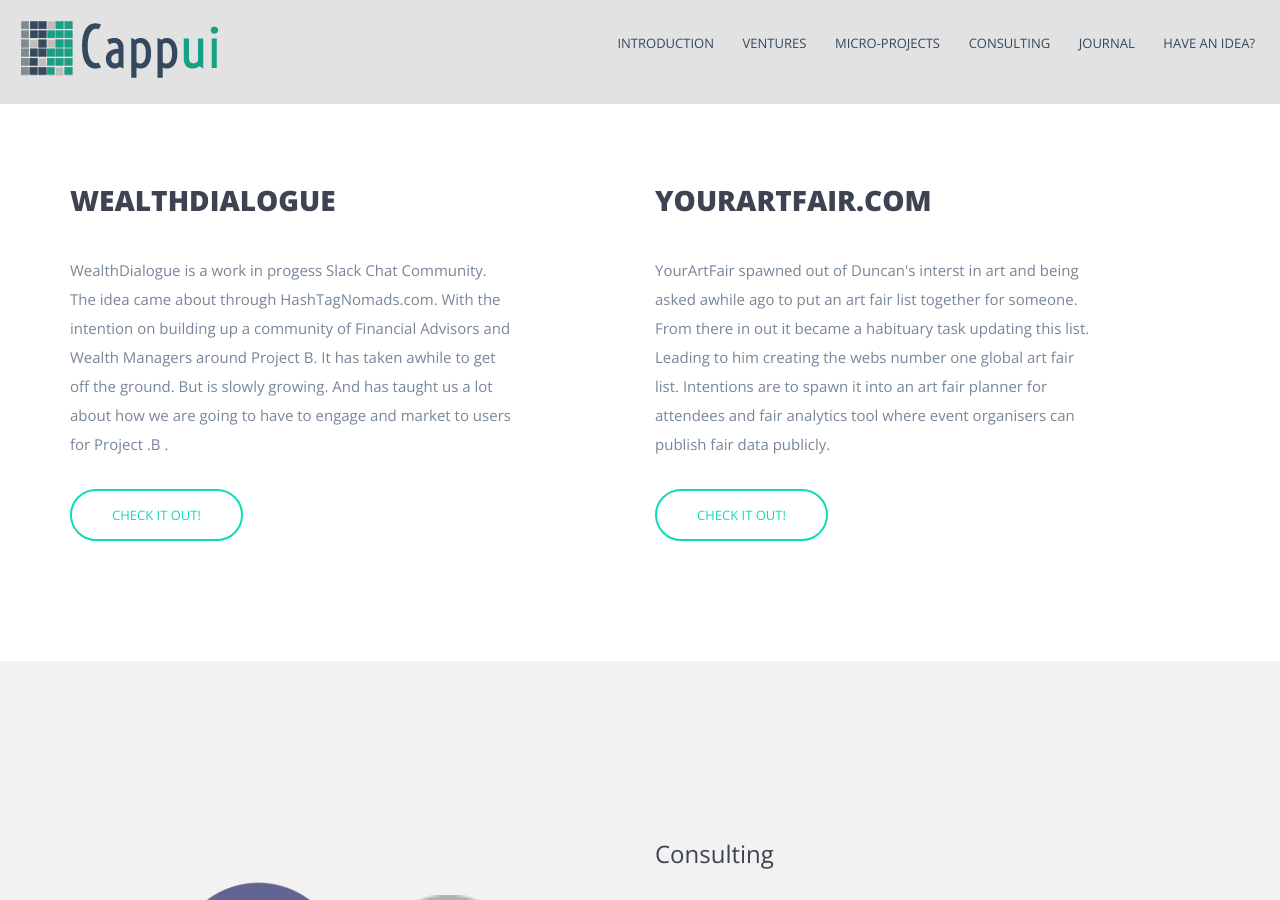
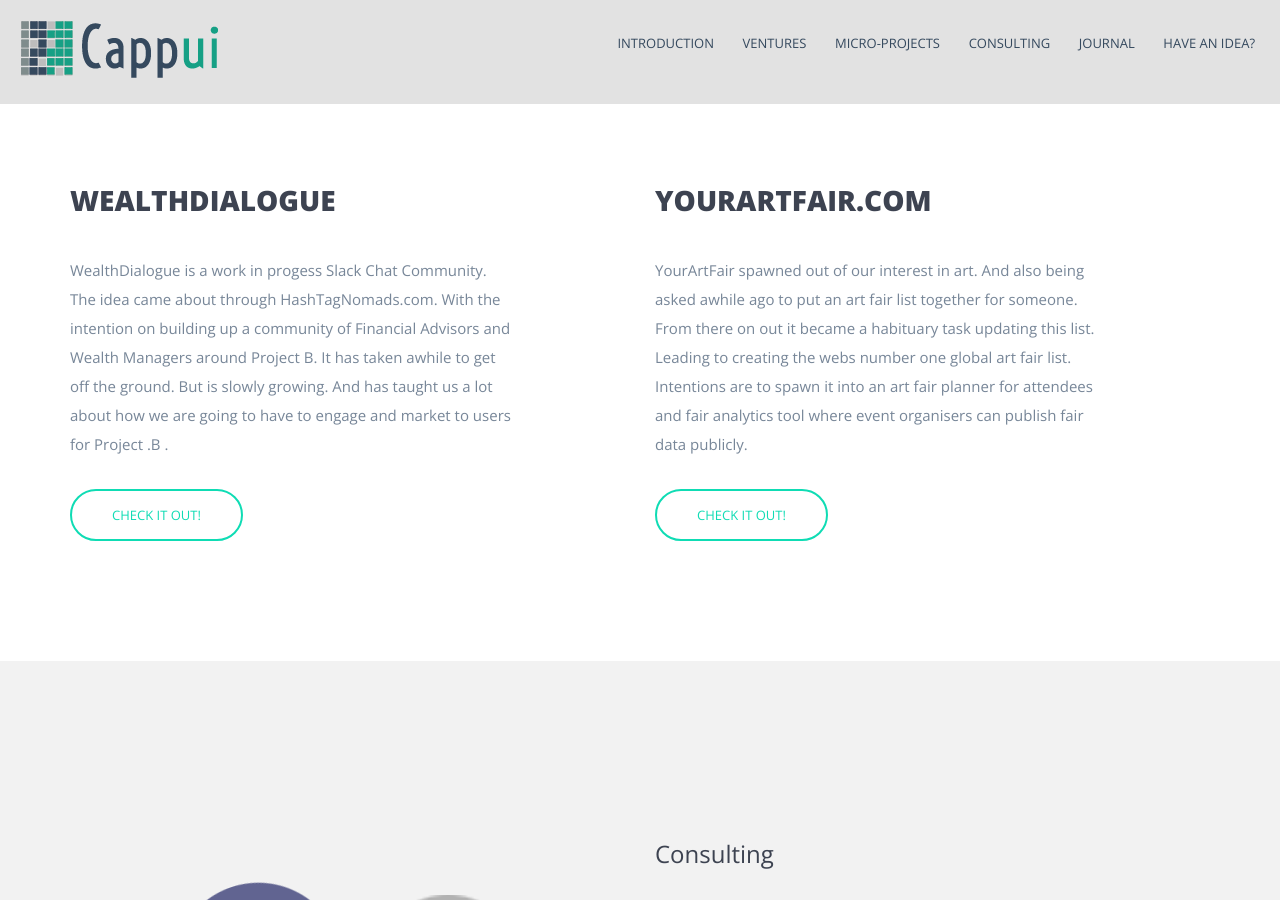
Before and after one commit to Cappui/Cappui-Website, a Jekyll site: the page built from index.html, in a window 1280 px wide and 900 px high, scrolled down 2289 px. Built offline with Jekyll 4.4.1, drawn with Linux system fonts in a browser that asks for light colours; nearby versions of some CDN libraries; library files that are not in the unit come from our copies; a style sheet for code colours, icons or effects is not loaded.

Commit message:
Updated index.html

```diff
--- a/index.html
+++ b/index.html
@@ -122,7 +122,7 @@
                     <div class="intro-content">
                         <h5>YourArtFair.com</h5>
                         <p></p>
-                        <p>YourArtFair spawned out of Duncan's interst in art and being asked awhile ago to put an art fair list together for someone. From there in out it became a habituary task updating this list. Leading to him creating the webs number one global art fair list. Intentions are to spawn it into an art fair planner for attendees and fair analytics tool where event organisers can publish fair data publicly.</p>
+                        <p>YourArtFair spawned out of our interest in art. And also being asked awhile ago to put an art fair list together for someone. From there on out it became a habituary task updating this list. Leading to creating the webs number one global art fair list. Intentions are to spawn it into an art fair planner for attendees and fair analytics tool where event organisers can publish fair data publicly.</p>
                       <a href="http://YourArtFair.com" target="_blank" class="btn btn-ghost btn-accent btn-large">Check it out!</a>
                     </div>
                 </div>
```
